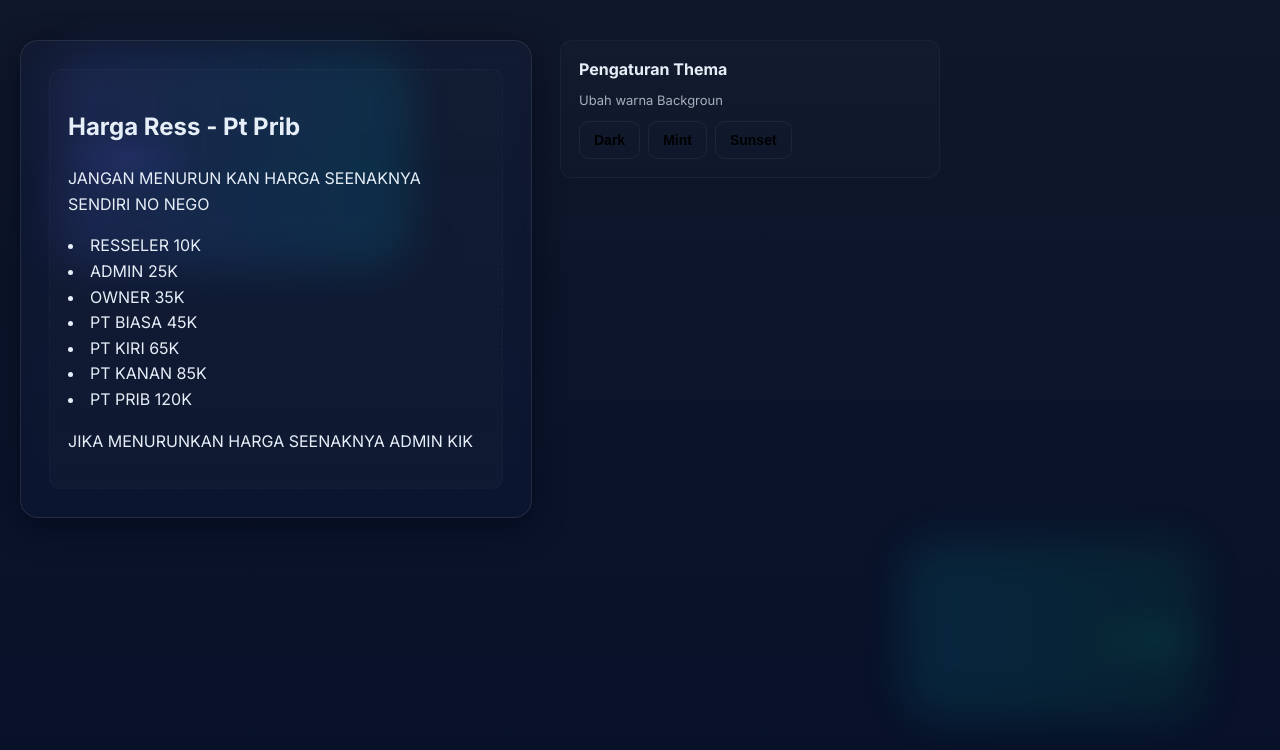
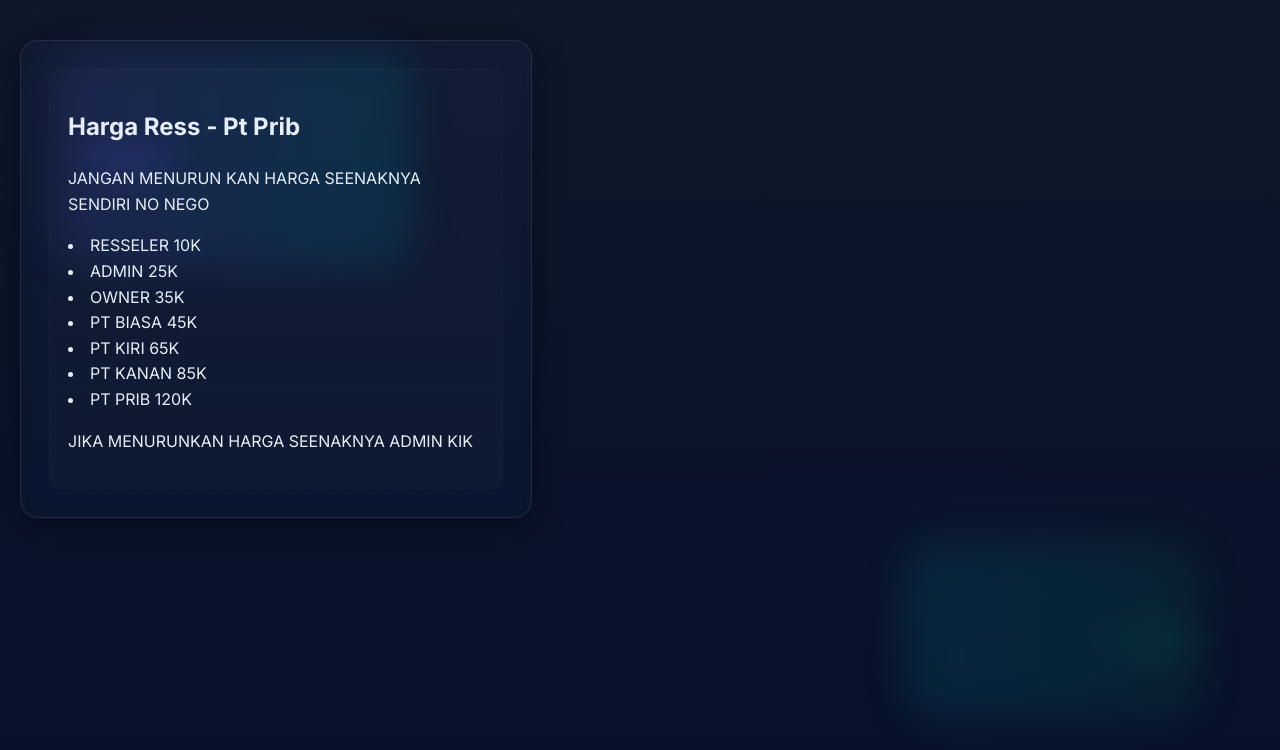
Before and after one commit to VinzzOfficial/harga, a plain HTML site: page index.html in a window 1280 px wide. Drawn offline with Linux system fonts and the light colour scheme.

Commit message:
Update index.html

```diff
--- a/index.html
+++ b/index.html
@@ -131,18 +131,6 @@ body {
         <p>JIKA MENURUNKAN HARGA SEENAKNYA ADMIN KIK</p>
       </div>
     </section>
-
-    <aside class="sidebar">
-      <div class="meta">
-        <strong>Pengaturan Thema</strong>
-        <p class="hint">Ubah warna Backgroun</p>
-        <div style="margin-top:12px;display:flex;gap:8px;flex-wrap:wrap">
-          <button class="btn" data-template="dark">Dark</button>
-          <button class="btn" data-template="mint">Mint</button>
-          <button class="btn" data-template="sunset">Sunset</button>
-        </div>
-      </div>
-    </aside>
   </main>
 
   <script>
```
